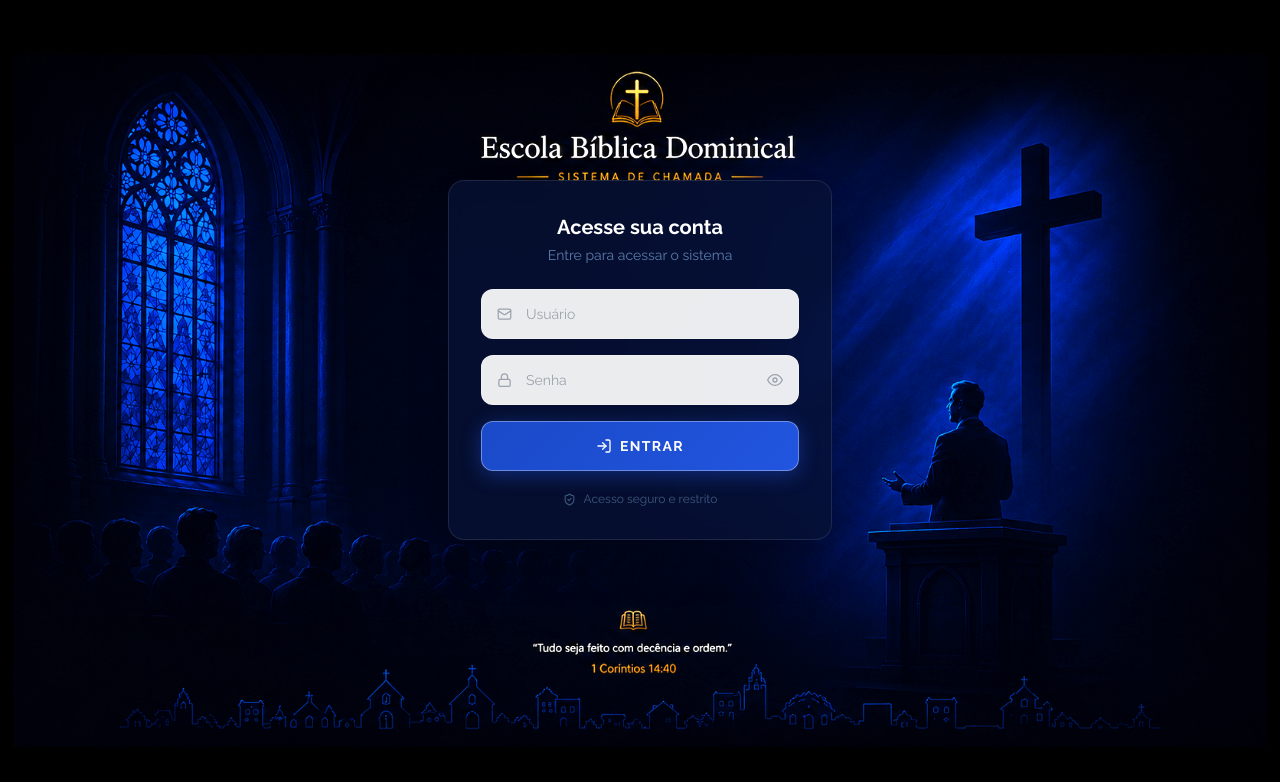
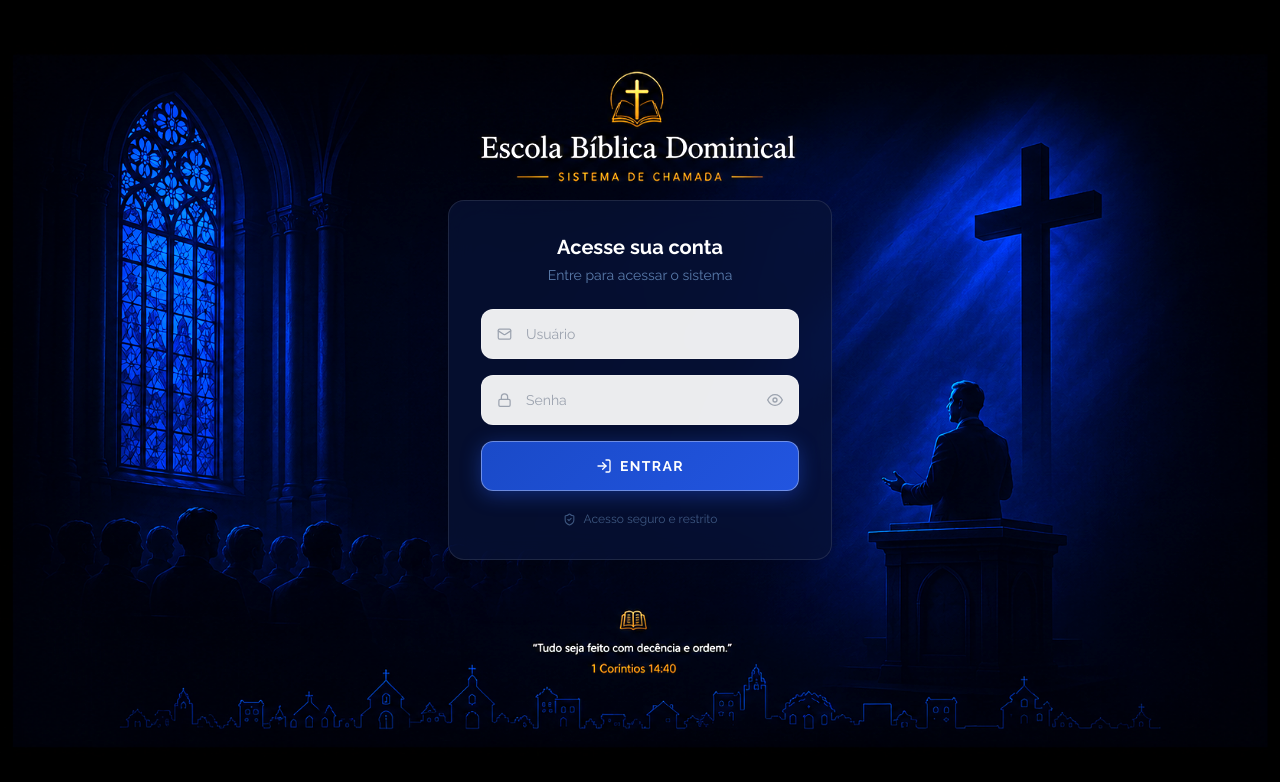
Before and after one commit to primeiro0427-afk/chamada-dashboard, a React (Vite) app: page / in a window 1280 px wide. Shown: the top 782 px of the page. Built offline with nearby package versions, Linux system fonts and the light colour scheme; no server answers.

Commit message:
fix: ajusta posição vertical do card para 5vh

```diff
--- a/src/pages/Login.jsx
+++ b/src/pages/Login.jsx
@@ -25,7 +25,7 @@ export default function Login() {
         <source media="(max-width: 768px)" srcSet="/bg-login-mobile.png" />
         <img src="/bg-login.png" alt="" className="absolute inset-0 w-full h-full" style={{ objectFit: 'contain', objectPosition: 'center', filter: 'brightness(1.25)' }} />
       </picture>
-      <div className="login-card-wrapper flex flex-1 items-center justify-center relative z-10" style={{ paddingBottom: '10vh' }}>
+      <div className="login-card-wrapper flex flex-1 items-center justify-center relative z-10" style={{ paddingBottom: '5vh' }}>
       <div className="w-full max-w-sm mx-4">
         <div
           className="login-card rounded-2xl p-8 shadow-2xl border border-white/10"
```
